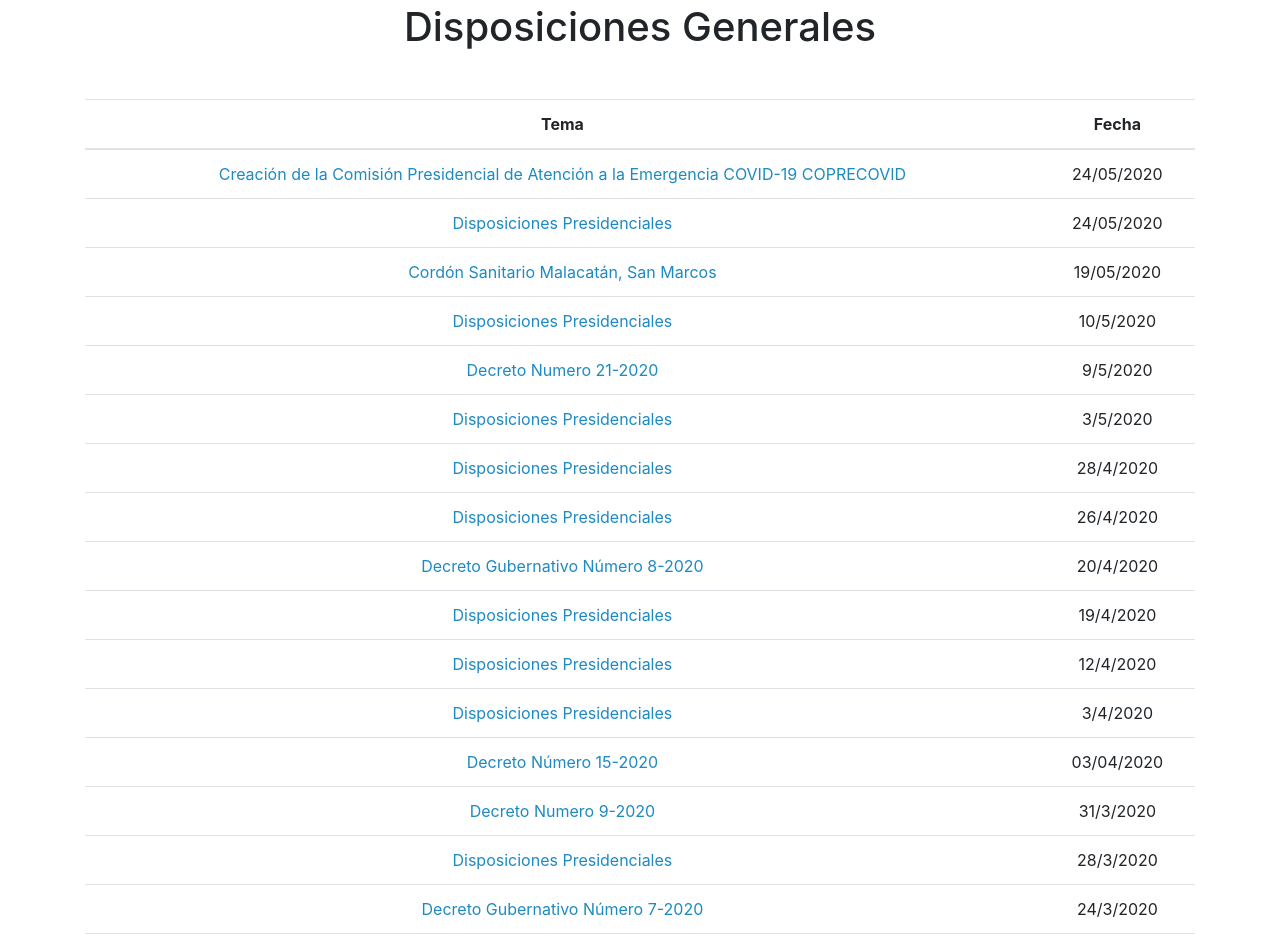
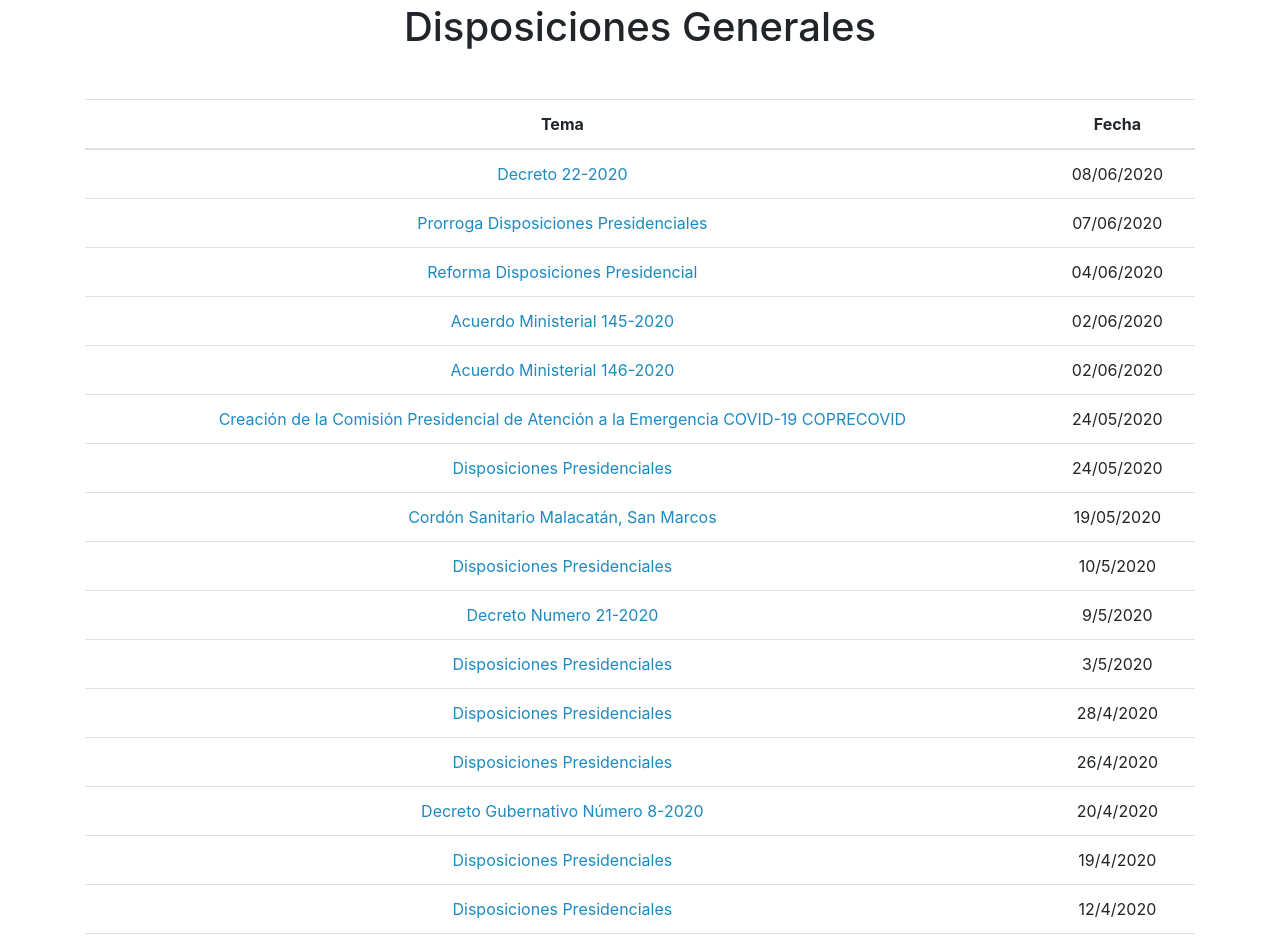
Before and after one commit to RedCiudadana/COVID-19, a website: page disposiciones.html in a window 1280 px wide. Shown: the part 1082-2031 px from the top of the page. Drawn offline with nearby package versions, Linux system fonts and the light colour scheme.

Commit message:
Add disposiciones

```diff
--- a/disposiciones.html
+++ b/disposiciones.html
@@ -109,6 +109,56 @@
                                 </tr>
                             </thead>
                             <tbody>
+                                <tr>
+                                    <td>
+                                        <a href="https://legal.dca.gob.gt/GestionDocumento/DescargarPDFDocumento?idDocumento=60514">
+                                            Decreto 22-2020
+                                        </a>
+                                    </td>
+                                    <td>
+                                        08/06/2020
+                                    </td>
+                                </tr>
+                                <tr>
+                                    <td>
+                                        <a href="https://legal.dca.gob.gt/GestionDocumento/DescargarPDFDocumento?idDocumento=60464">
+                                            Prorroga Disposiciones Presidenciales
+                                        </a>
+                                    </td>
+                                    <td>
+                                        07/06/2020
+                                    </td>
+                                </tr>
+                                <tr>
+                                    <td>
+                                        <a href="https://legal.dca.gob.gt/GestionDocumento/DescargarPDFDocumento?idDocumento=60405">
+                                            Reforma Disposiciones Presidencial
+                                        </a>
+                                    </td>
+                                    <td>
+                                        04/06/2020
+                                    </td>
+                                </tr>
+                                <tr>
+                                    <td>
+                                        <a href="https://legal.dca.gob.gt/GestionDocumento/DescargarPDFDocumento?idDocumento=60308">
+                                            Acuerdo Ministerial 145-2020
+                                        </a>
+                                    </td>
+                                    <td>
+                                        02/06/2020
+                                    </td>
+                                </tr>
+                                <tr>
+                                    <td>
+                                        <a href="https://legal.dca.gob.gt/GestionDocumento/DescargarPDFDocumento?idDocumento=60309">
+                                            Acuerdo Ministerial 146-2020
+                                        </a>
+                                    </td>
+                                    <td>
+                                        02/06/2020
+                                    </td>
+                                </tr>
                                 <tr>
                                     <td>
                                         <a href="https://legal.dca.gob.gt//GestionDocumento/DescargarPDFDocumento?idDocumento=60004">
```
